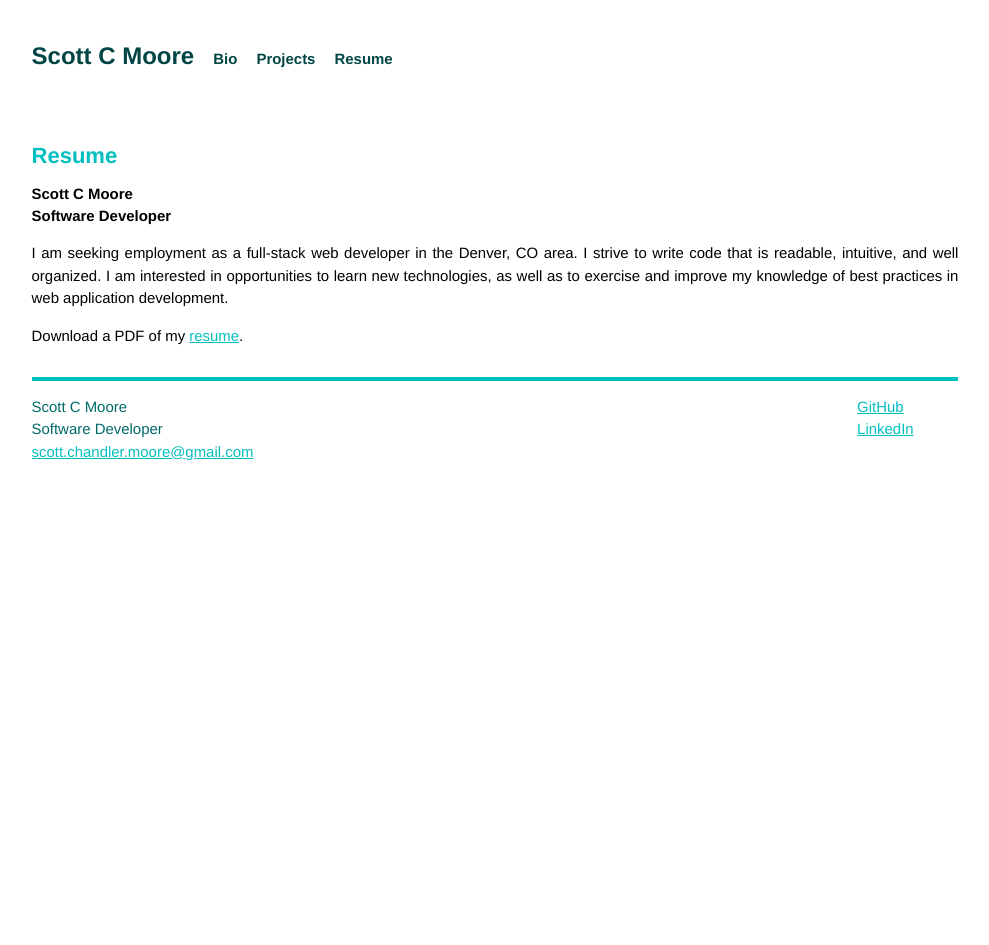
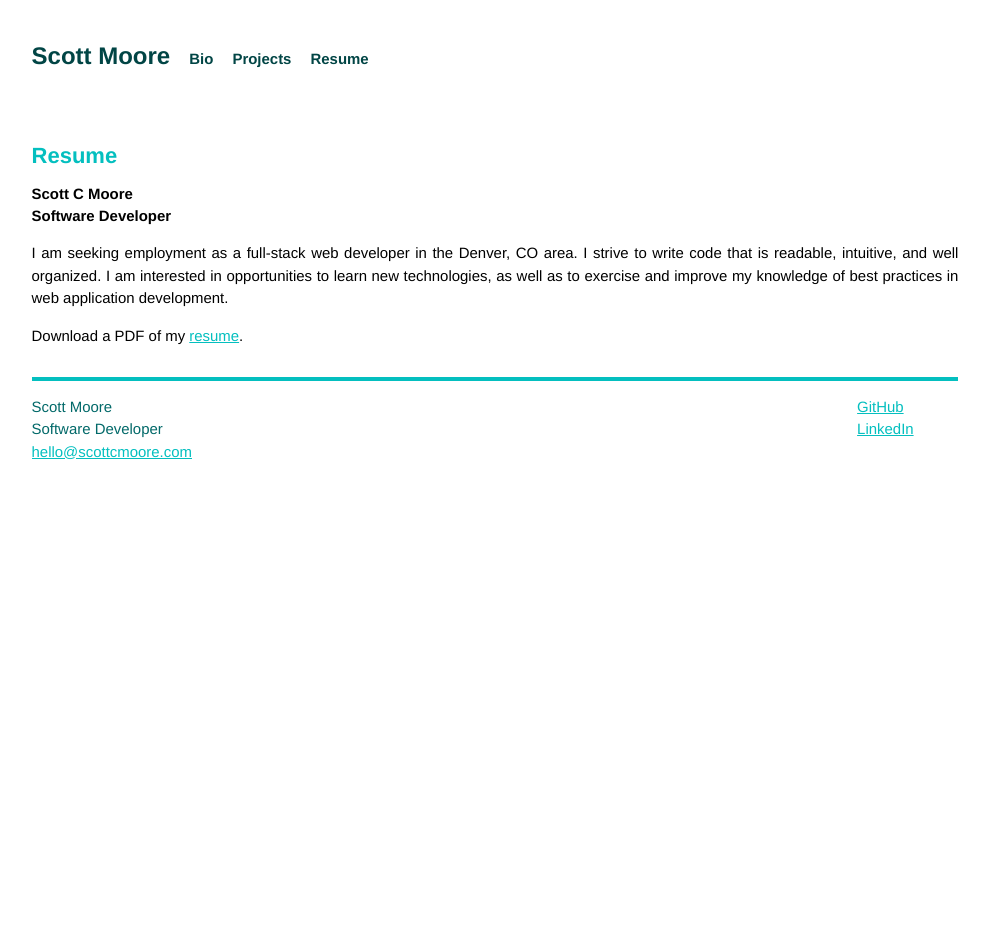
Before and after one commit to scottcmoore/scottcmoore.github.io, a Jekyll site: the page built from resume.html, in a window 1280 px wide. Shown: the whole page, without its empty margins (145-1134 px from the left). Built offline with Jekyll 4.4.1, drawn with Linux system fonts in a browser that asks for light colours; Markdown is read by kramdown in place of the engine named in the settings.

Commit message:
Change email address.

```diff
--- a/_config.yml
+++ b/_config.yml
@@ -1,4 +1,4 @@
-name: Scott C Moore
+name: Scott Moore
 markdown: redcarpet
 highlighter: pygments
 permalink: /:categories/:title
--- a/_layouts/default.html
+++ b/_layouts/default.html
@@ -23,9 +23,9 @@
           <div class="footer">
             <div class="contact">
               <p>
-                Scott C Moore<br />
+                Scott Moore<br />
                 Software Developer<br />
-                <a href="mailto:scott.chandler.moore@gmail.com">scott.chandler.moore@gmail.com</a>
+                <a href="mailto:hello@scottcmoore.com">hello@scottcmoore.com</a>
               </p>
             </div>
             <div class="contact social">
```
